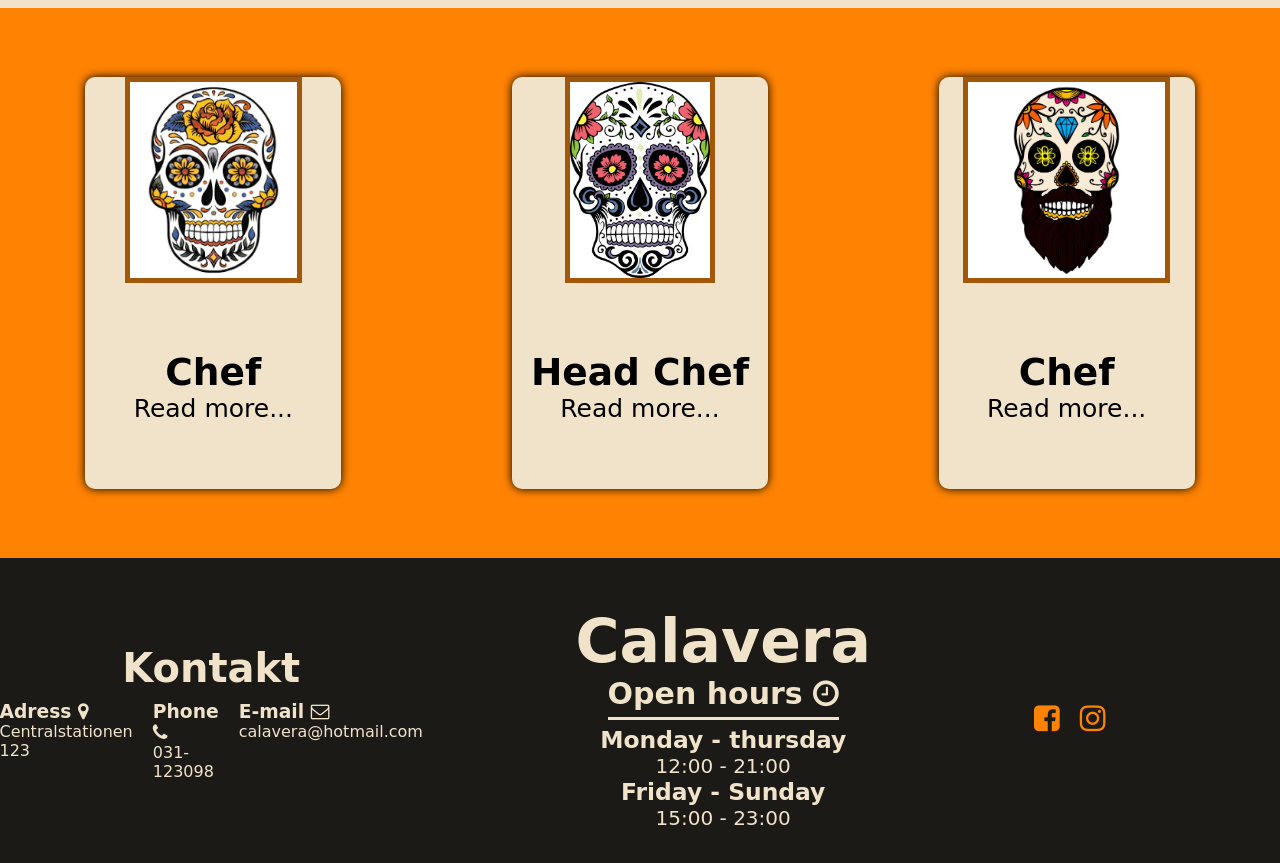
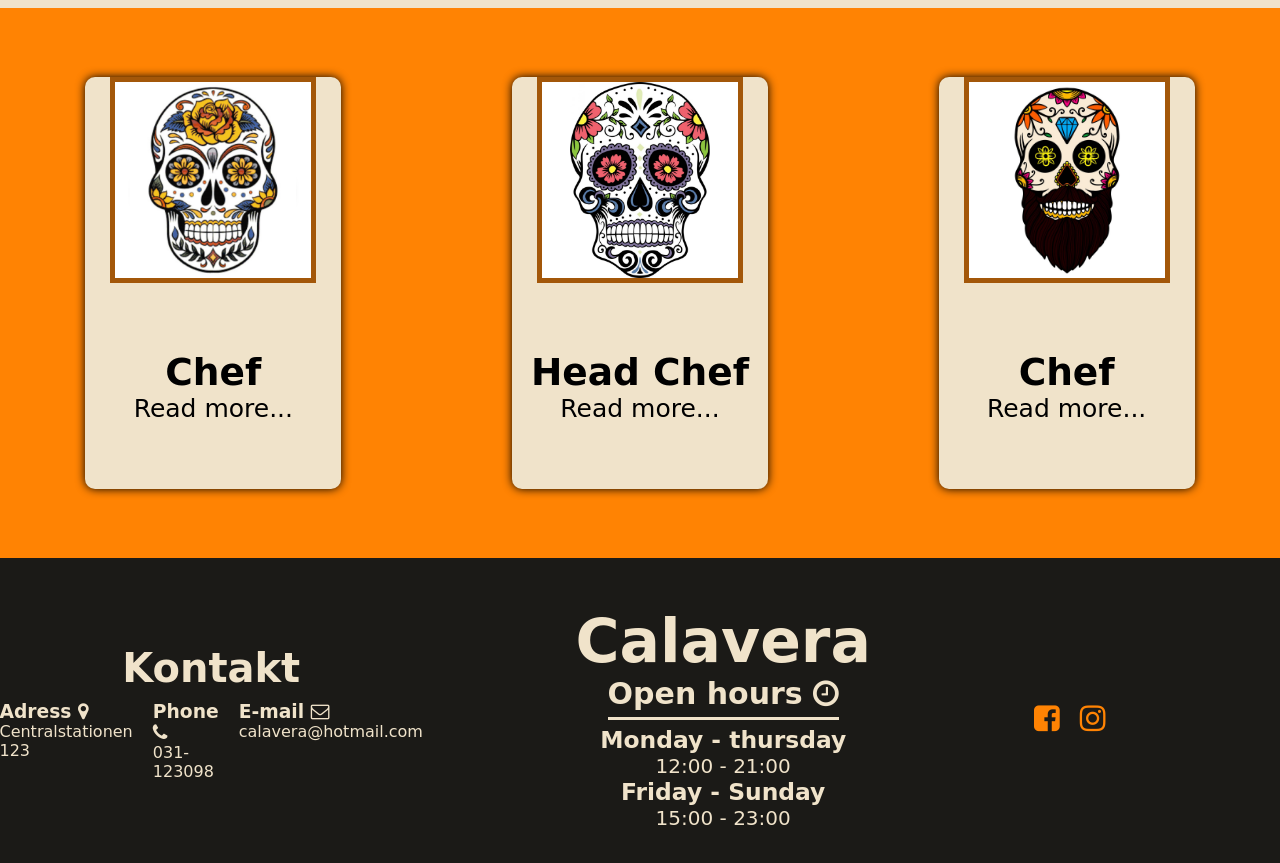
Before and after one commit to MrZepson/ProjectuppgiftJS, a plain HTML site: page index.html in a window 1280 px wide. Shown: the part 1722-2585 px from the top of the page. Drawn offline with Linux system fonts and the light colour scheme; a web font is replaced by a local one.

Commit message:
resized skulls and revomed the skulls we don't use

```diff
--- a/index.html
+++ b/index.html
@@ -97,21 +97,21 @@
         <div class="parallax"></div>
         <div class="card-container" id="staff">
             <div class="card">
-                <img src="./img/s1.jpg" alt="" />
+                <img src="./img/skull1.png" alt="" />
                 <div class="card-text">
                     <h2 class="roll" id="cook1">Chef</h2>
                     <p>Read more...</p>
                 </div>
             </div>
             <div class="card">
-                <img src="./img/s2ny.jpeg" alt="" />
+                <img src="./img/skull2.png" alt="" />
                 <div class="card-text">
                     <h2 class="roll" id="cook2">Head Chef</h2>
                     <p>Read more...</p>
                 </div>
             </div>
             <div class="card">
-                <img src="./img/s3ny.jpg" alt="" />
+                <img src="./img/skull3.png" alt="" />
                 <div class="card-text">
                     <h2 class="roll" id="cook3">Chef</h2>
                     <p>Read more...</p>
--- a/script/app.js
+++ b/script/app.js
@@ -151,7 +151,7 @@
     {
         name: "Name1",
         role: "Chef",
-        img: "s1.jpg",
+        img: "skull1.png",
         info() {
             return `This is information about ${this.name}, the ${this.role}`;
         },
@@ -159,7 +159,7 @@
     {
         name: "Name2",
         role: "Head-Chef",
-        img: "s2ny.jpeg",
+        img: "skull2.png",
         info() {
             return `This is information about ${this.name}, the ${this.role}`;
         },
@@ -167,7 +167,7 @@
     {
         name: "Name3",
         role: "Chef",
-        img: "s3ny.jpg",
+        img: "skull3.png",
         info() {
             return `This is information about ${this.name}, the ${this.role}`;
         },
```
Also changed, not shown: img/420-4206131_day-of-the-dead-sugar-skull-skull-day.png (deleted), img/490-4909641_candy-skull-png-day-of-the-dead-skulls.png (deleted), img/521-5211581_sugar-skull-transparent-free-sugar-skull-transparent-dia.png (deleted), img/s1.jpg (deleted), img/s2.png (deleted), img/s2ny.jpeg (deleted), img/s3ny.jpg (deleted), img/skull1.png (added), img/skull2.png (added), img/skull3.png (added).
